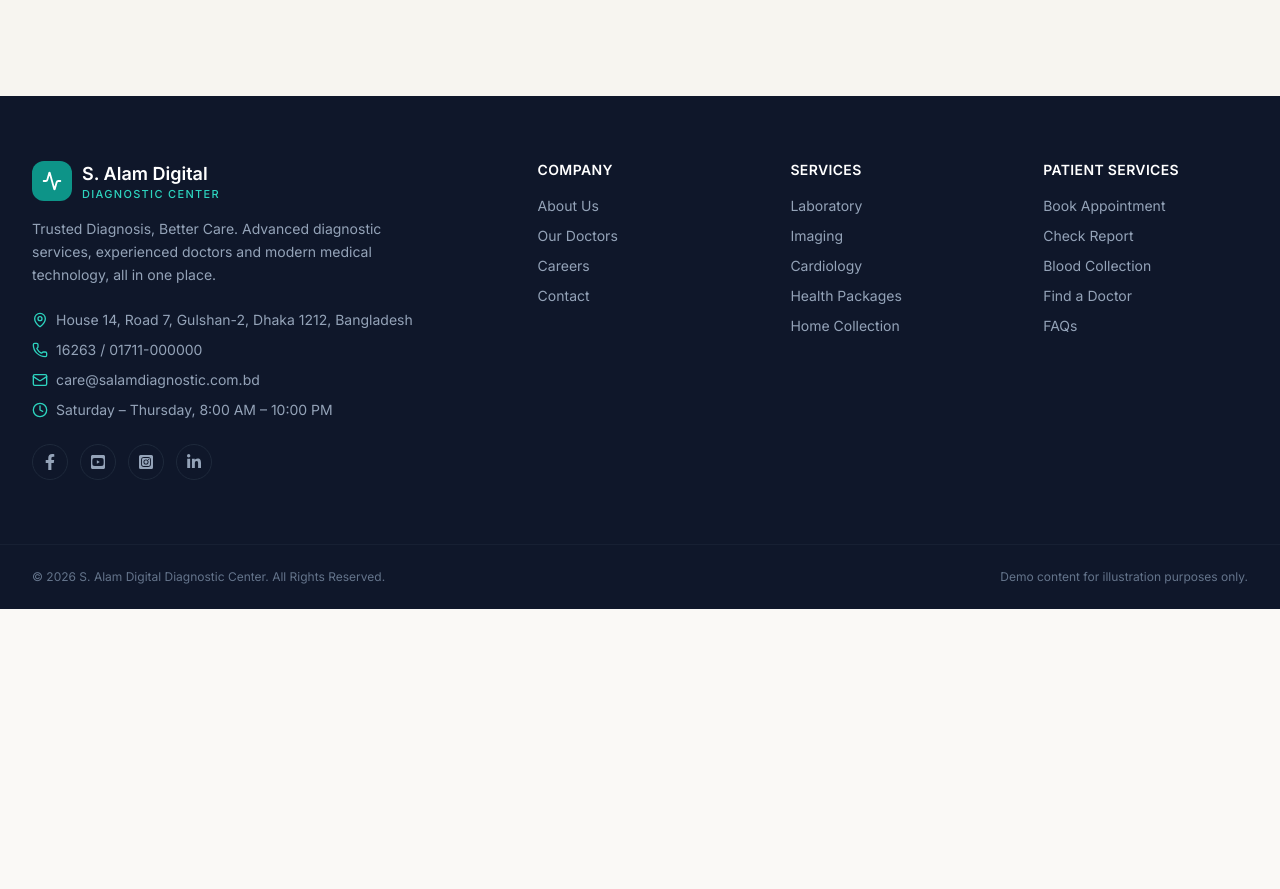
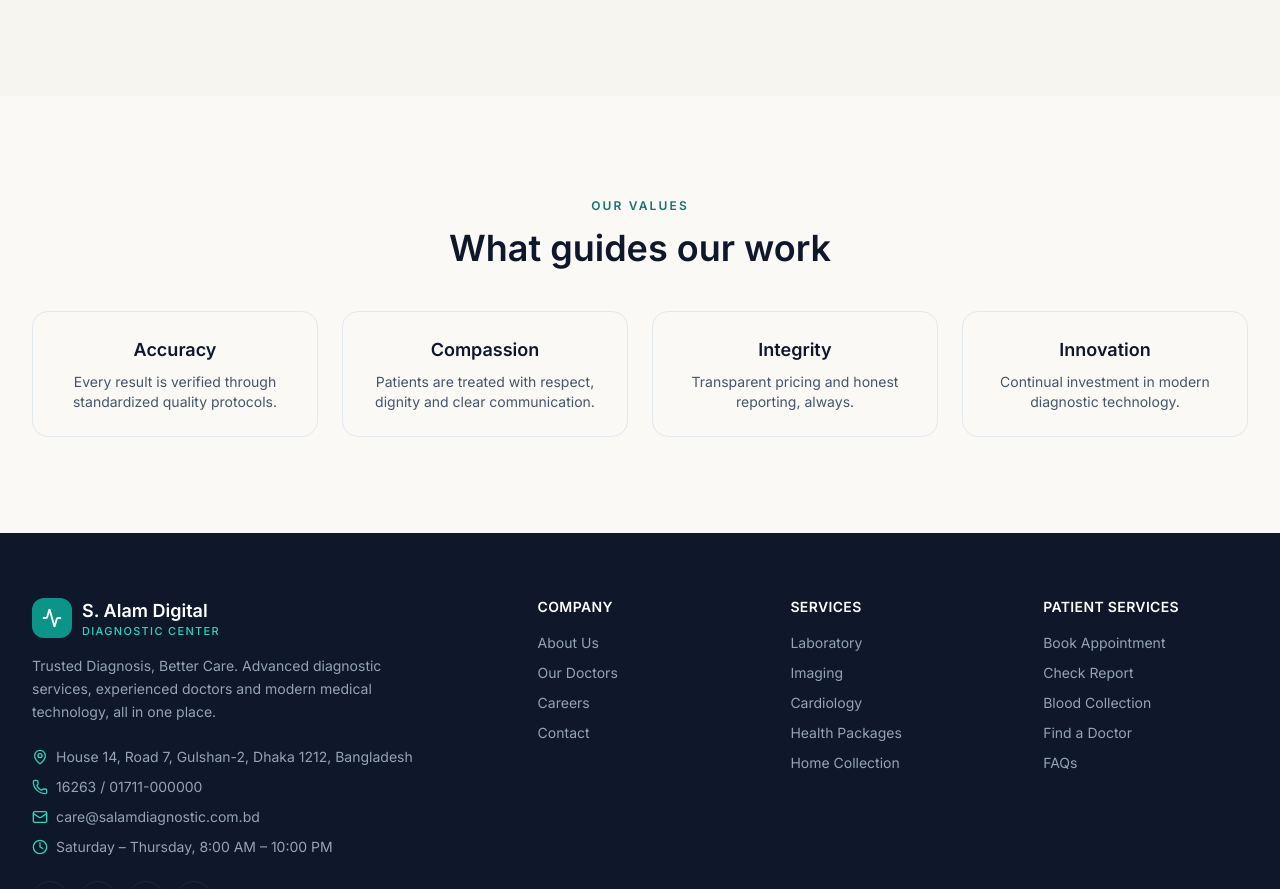
Before and after one commit to Mostofa-zaman/Diognostic, a Next.js app: page /about in a window 1280 px wide. Shown: the part 1349-2238 px from the top of the page. Before the commit the page ends 1958 px from the top, so only its background shows below. Built offline with nearby package versions, Linux system fonts and the light colour scheme.

Commit message:
feat(components/aboutPage/OurValues.jsx): add core values section with key principles to about page

```diff
--- a/src/app/(pages)/about/page.jsx
+++ b/src/app/(pages)/about/page.jsx
@@ -1,6 +1,7 @@
 import AboutUs from "@/components/aboutPage/AboutUs";
 import OurMission from "@/components/aboutPage/OurMission";
 import OurStory from "@/components/aboutPage/OurStory";
+import OurValues from "@/components/aboutPage/OurValues";
 
 
 export default function AboutPage() {
@@ -9,6 +10,7 @@ export default function AboutPage() {
     <AboutUs/>
     <OurStory/>
     <OurMission/>
+    <OurValues/>
     </>
   )
 }
--- /dev/null
+++ b/src/components/aboutPage/OurValues.jsx
@@ -0,0 +1,29 @@
+import SectionHeading from "../common/SectionHeading";
+
+const values = [
+  { title: "Accuracy", text: "Every result is verified through standardized quality protocols." },
+  { title: "Compassion", text: "Patients are treated with respect, dignity and clear communication." },
+  { title: "Integrity", text: "Transparent pricing and honest reporting, always." },
+  { title: "Innovation", text: "Continual investment in modern diagnostic technology." },
+];
+
+
+export default function OurValues() {
+  return (
+
+      <section className="section-py">
+        <div className="container-xl">
+          <SectionHeading eyebrow="Our Values" title="What guides our work" align="center" className="mx-auto" />
+          <div className="mt-10 grid grid-cols-1 gap-6 sm:grid-cols-2 lg:grid-cols-4">
+            {values.map((v) => (
+              <div key={v.title} className="rounded-2xl border border-navy-100 p-6 text-center">
+                <h4 className="font-display text-lg font-semibold text-navy-900">{v.title}</h4>
+                <p className="mt-2 text-sm text-navy-500">{v.text}</p>
+              </div>
+            ))}
+          </div>
+        </div>
+      </section>
+
+)
+}
```
